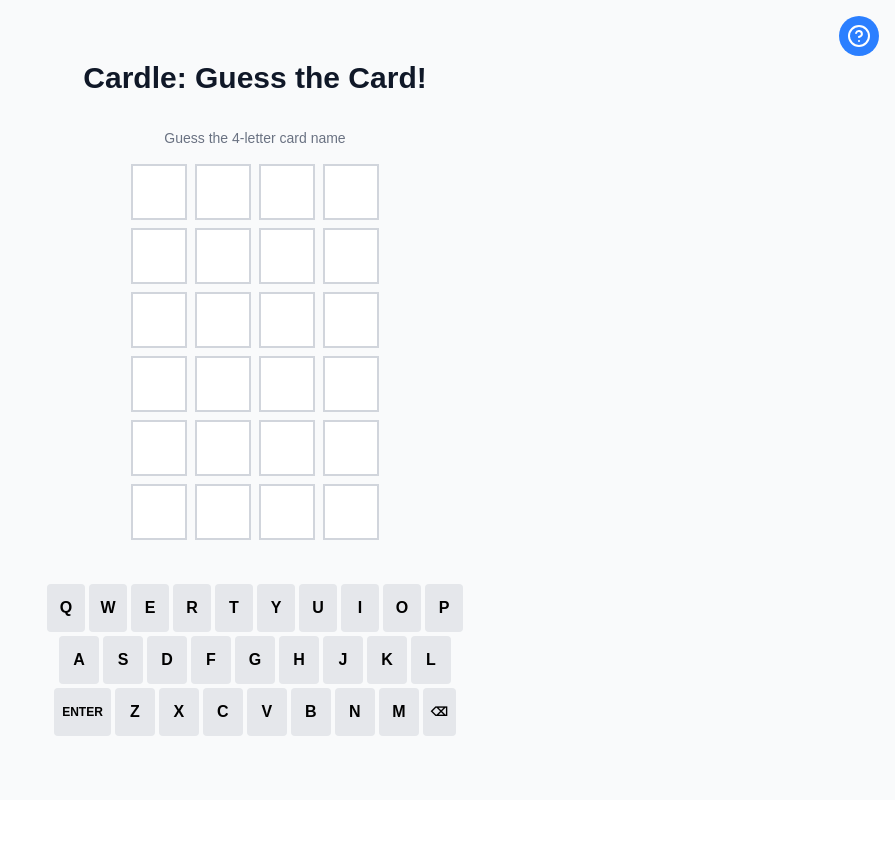
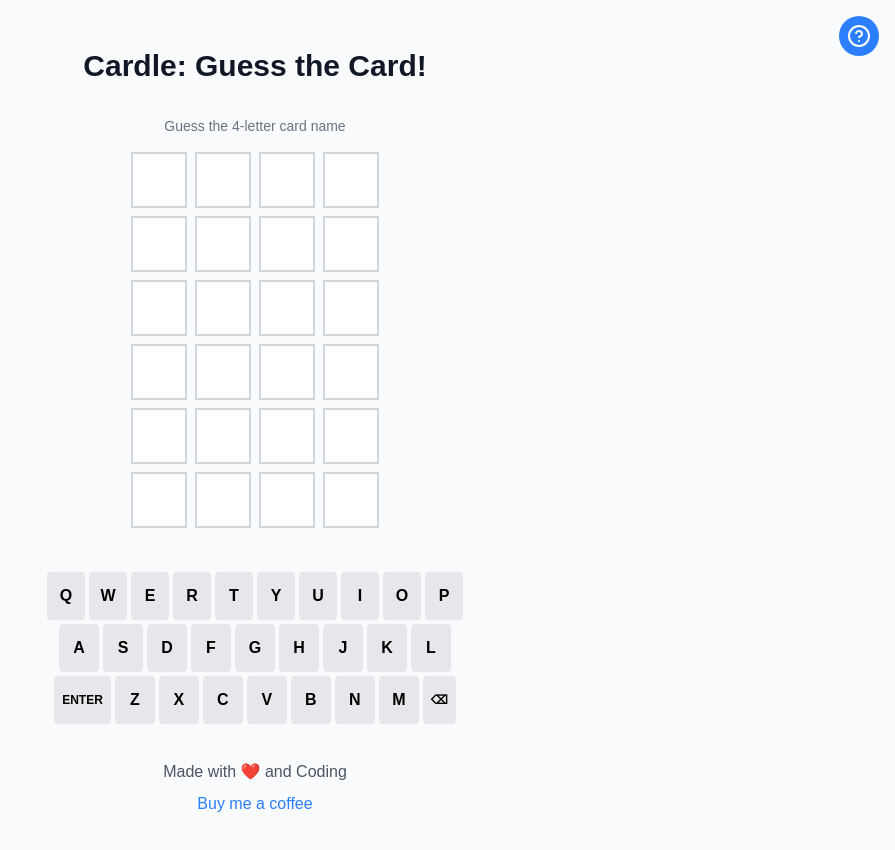
Before and after one commit to lleonardogr/card-game-word, a Next.js app: page / in a window 1280 px wide. Shown: the top 850 px of the page, without its empty margins (385-1280 px from the left). Before the commit the page ends 800 px from the top, so only its background shows below. Built offline with nearby package versions, Linux system fonts and the light colour scheme; no server answers.

Commit message:
feat: add footer with attribution and donation link

```diff
--- a/src/components/Game.tsx
+++ b/src/components/Game.tsx
@@ -169,6 +169,21 @@ export const Game: React.FC = () => {
         <Keyboard onKeyPress={handleKeyPress} letterStates={letterStates} />
       </div>
 
+      {/* Footer with attribution and donation link */}
+      <div className="mt-8 flex flex-col items-center text-center space-y-2">
+        <p className="text-gray-600 dark:text-gray-400">
+          Made with ❤️ and Coding
+        </p>
+        <a
+          href="https://donate.stripe.com/14kdTw0R07AdeQg3cc"
+          target="_blank"
+          rel="noopener noreferrer"
+          className="text-blue-500 hover:text-blue-700 hover:underline transition-colors"
+        >
+          Buy me a coffee
+        </a>
+      </div>
+
       {gameOver && (
         <div className="mt-8 text-center">
           <button
```
